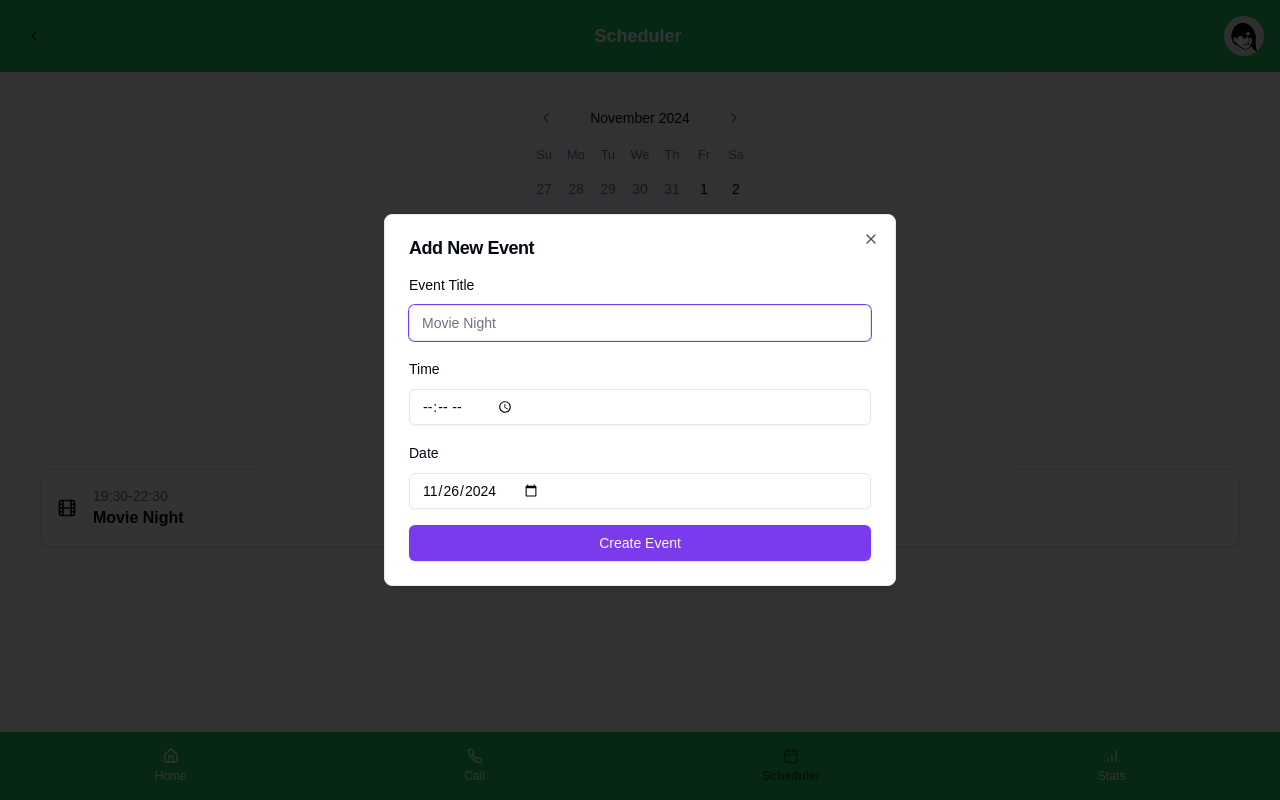
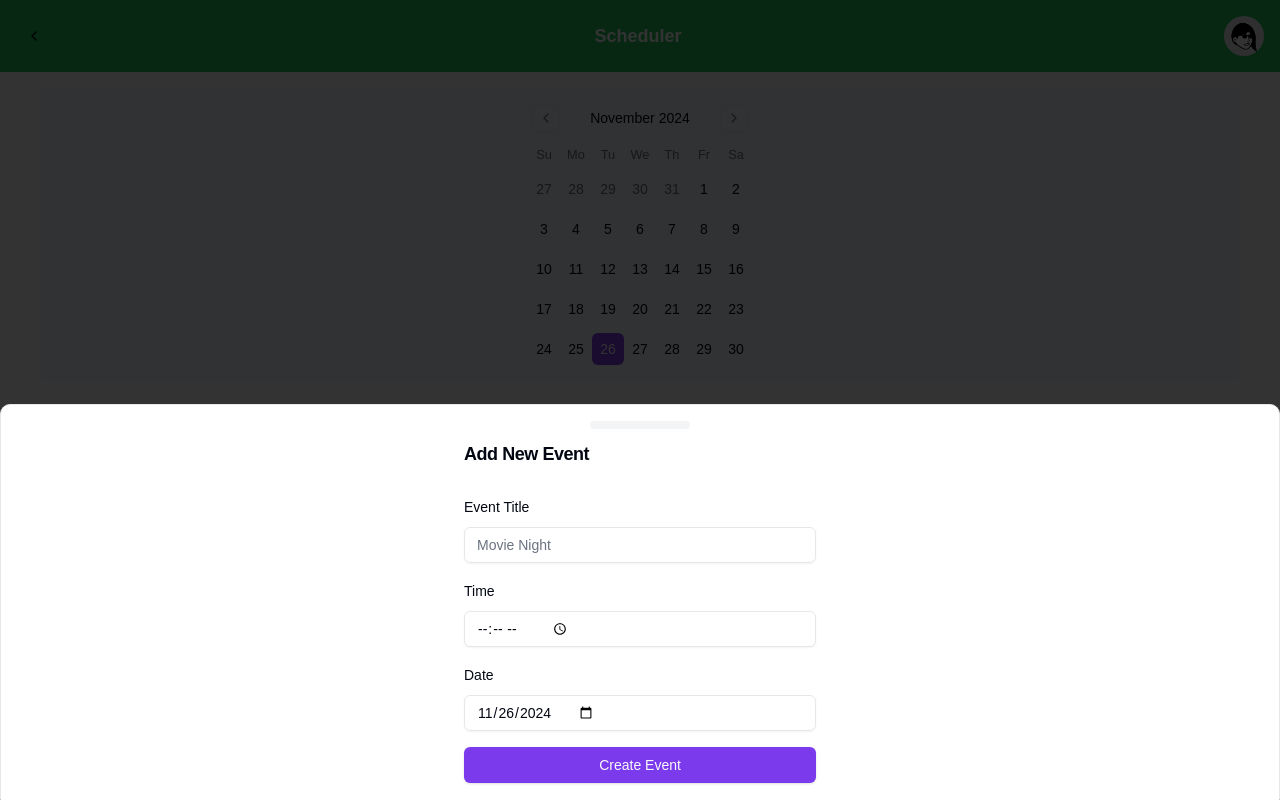
Before and after one commit to sarath-menon/hci_project, a Next.js app: page /scheduler in a window 1280 px wide. Both pictures are taken after a click on the button "Add Event". Built offline with nearby package versions, Linux system fonts and the light colour scheme.

Commit message:
use drawer instead of dialog for adding event

```diff
--- a/components/EventForm.tsx
+++ b/components/EventForm.tsx
@@ -1,10 +1,10 @@
 import {
-  Dialog,
-  DialogContent,
-  DialogHeader,
-  DialogTitle,
-  DialogTrigger,
-} from "@/components/ui/dialog";
+  Drawer,
+  DrawerContent,
+  DrawerHeader,
+  DrawerTitle,
+  DrawerTrigger,
+} from "@/components/ui/drawer";
 import { Button } from "@/components/ui/button";
 import { Input } from "@/components/ui/input";
 import {
@@ -50,21 +50,22 @@ function EventForm({ onSubmit }: EventFormProps) {
   }
 
   return (
-    <Dialog open={open} onOpenChange={setOpen}>
-      <DialogTrigger asChild>
+    <Drawer open={open} onOpenChange={setOpen}>
+      <DrawerTrigger asChild>
         <Button variant="secondary" size="sm">
           <Plus className="h-4 w-4 mr-2" />
           Add Event
         </Button>
-      </DialogTrigger>
-      <DialogContent>
-        <DialogHeader>
-          <DialogTitle>Add New Event</DialogTitle>
-        </DialogHeader>
+      </DrawerTrigger>
+      <DrawerContent>
+        <div className="mx-auto w-full max-w-sm">
+          <DrawerHeader>
+            <DrawerTitle>Add New Event</DrawerTitle>
+          </DrawerHeader>
           <Form {...form}>
             <form
               onSubmit={form.handleSubmit(handleSubmit)}
-            className="space-y-4"
+              className="space-y-4 p-4"
             >
               <FormField
                 control={form.control}
@@ -110,8 +111,9 @@ function EventForm({ onSubmit }: EventFormProps) {
               </Button>
             </form>
           </Form>
-      </DialogContent>
-    </Dialog>
+        </div>
+      </DrawerContent>
+    </Drawer>
   );
 }
 
```
Lines whose indentation alone changed are shown as unchanged.
